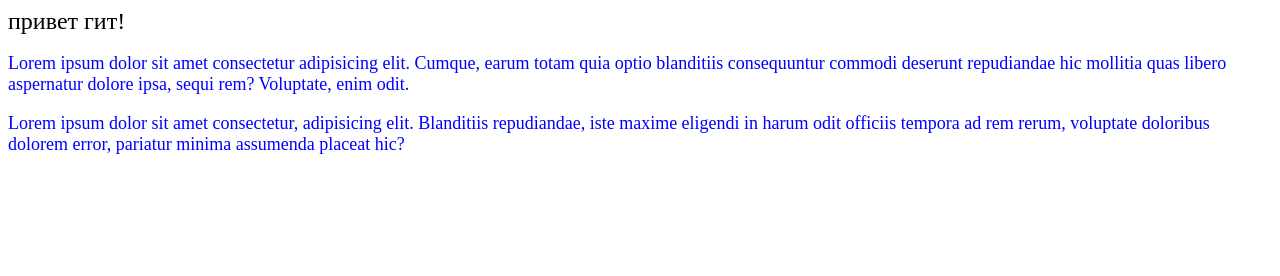
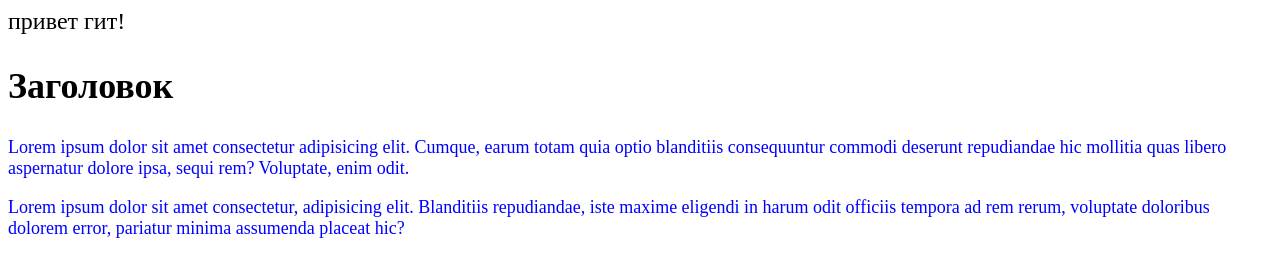
Before and after one commit to dmitriy-shu/first-project, a plain HTML site: page index.html in a window 1280 px wide. Drawn offline with Linux system fonts and the light colour scheme.

Commit message:
добавлен заголовок

```diff
--- a/index.html
+++ b/index.html
@@ -11,6 +11,7 @@
 <body>
    привет гит!
    <div class="text">
+      <h2>Заголовок</h2>
       <p>Lorem ipsum dolor sit amet consectetur adipisicing elit. Cumque, earum totam quia optio blanditiis consequuntur
          commodi deserunt repudiandae hic mollitia quas libero aspernatur dolore ipsa, sequi rem? Voluptate, enim odit.
       </p>
```
